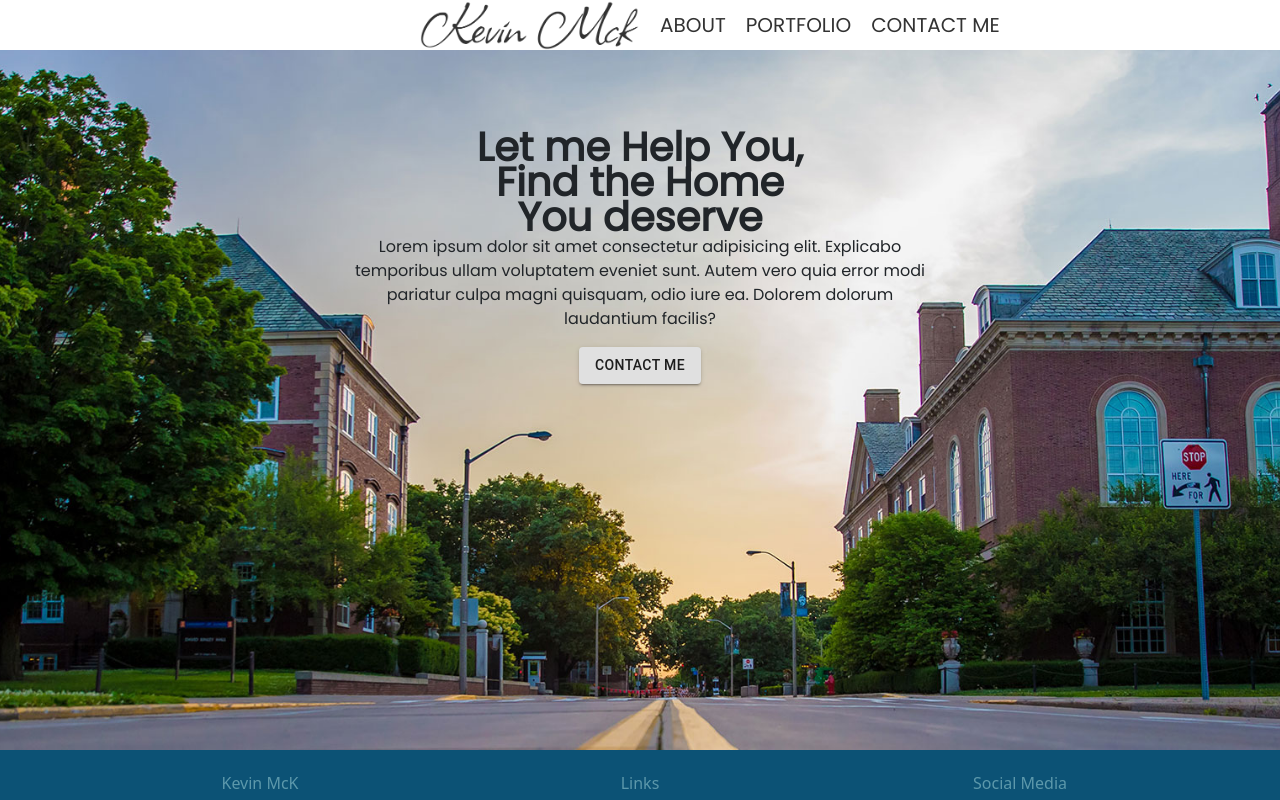
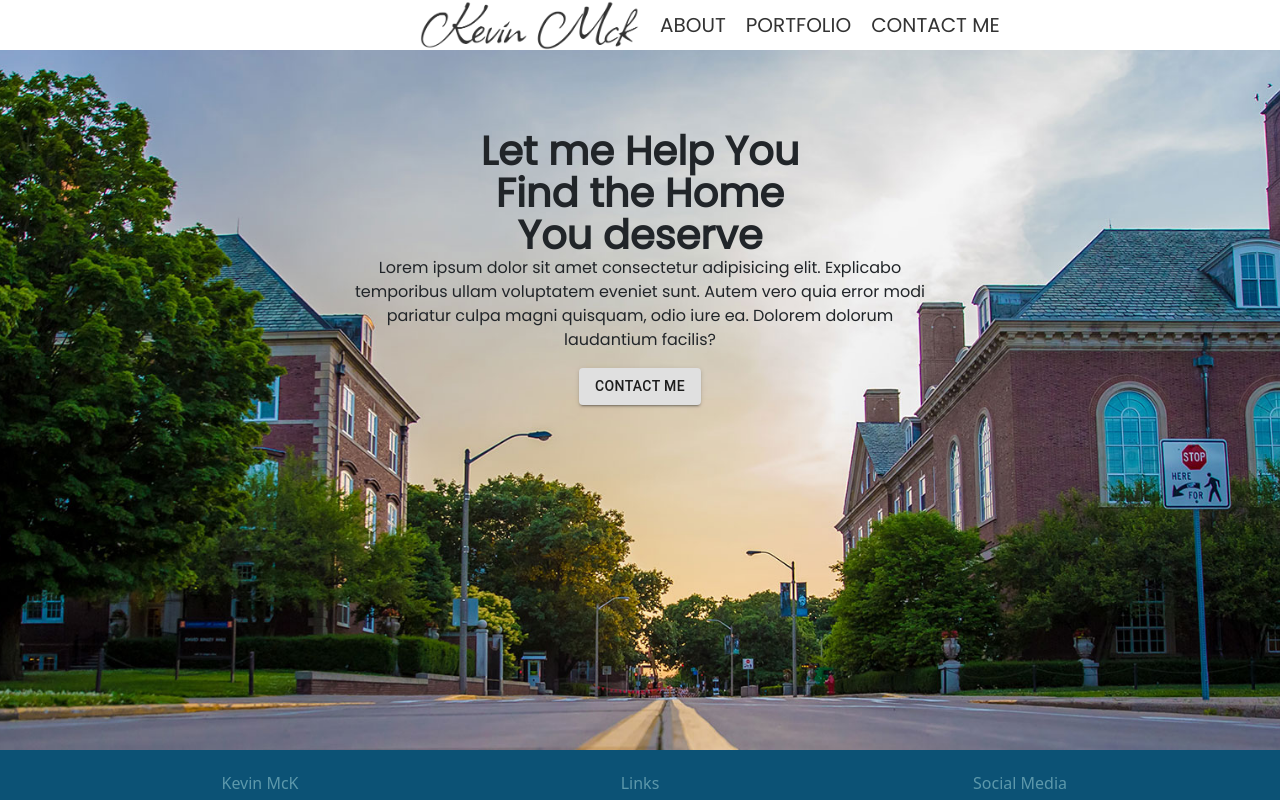
Before and after one commit to tacobeanzz/Kevin, a React (Create React App) app: page / in a window 1280 px wide. Shown: the top 800 px of the page. Built offline with nearby package versions, Linux system fonts and the light colour scheme.

Commit message:
alignment

```diff
--- a/src/Components/Hero/Hero.css
+++ b/src/Components/Hero/Hero.css
@@ -18,7 +18,7 @@ h1 {
   margin-top: 0px;
   margin-bottom: 0px;
   text-align: center;
-  line-height: 35px;
+  line-height: 42px;
   font-weight: 700;
 }
 
--- a/src/Components/Hero/Hero.js
+++ b/src/Components/Hero/Hero.js
@@ -8,7 +8,7 @@ function Hero() {
       <div className="Hero">
         {/* Photo by <a href="https://unsplash.com/@dtopkin1?utm_source=unsplash&utm_medium=referral&utm_content=creditCopyText">Dayne Topkin</a> on <a href="https://unsplash.com/s/photos/houses-illinois?utm_source=unsplash&utm_medium=referral&utm_content=creditCopyText">Unsplash</a> */}
         <h1>
-          Let me Help You,<br></br> Find the Home <br></br>You deserve
+          Let me Help You<br></br> Find the Home <br></br>You deserve
         </h1>
         <p>
           Lorem ipsum dolor sit amet consectetur adipisicing elit. Explicabo
```
